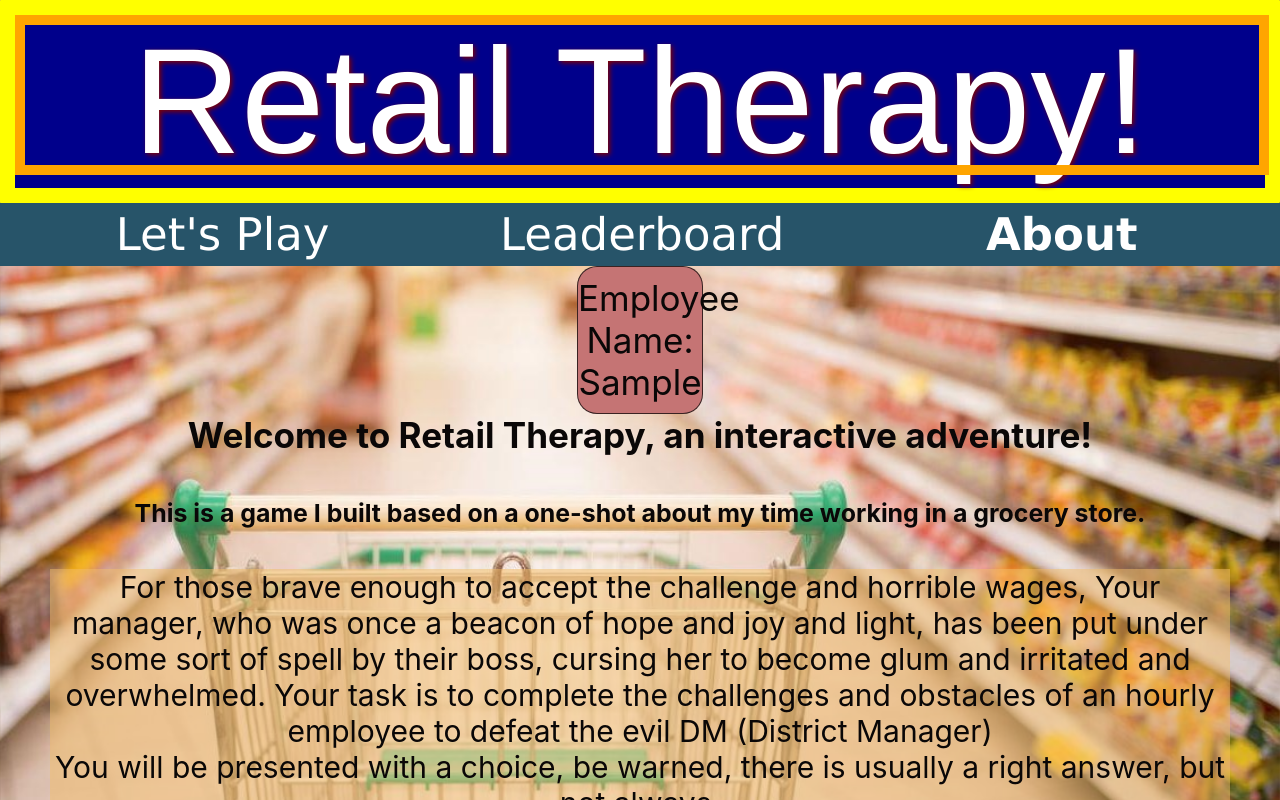
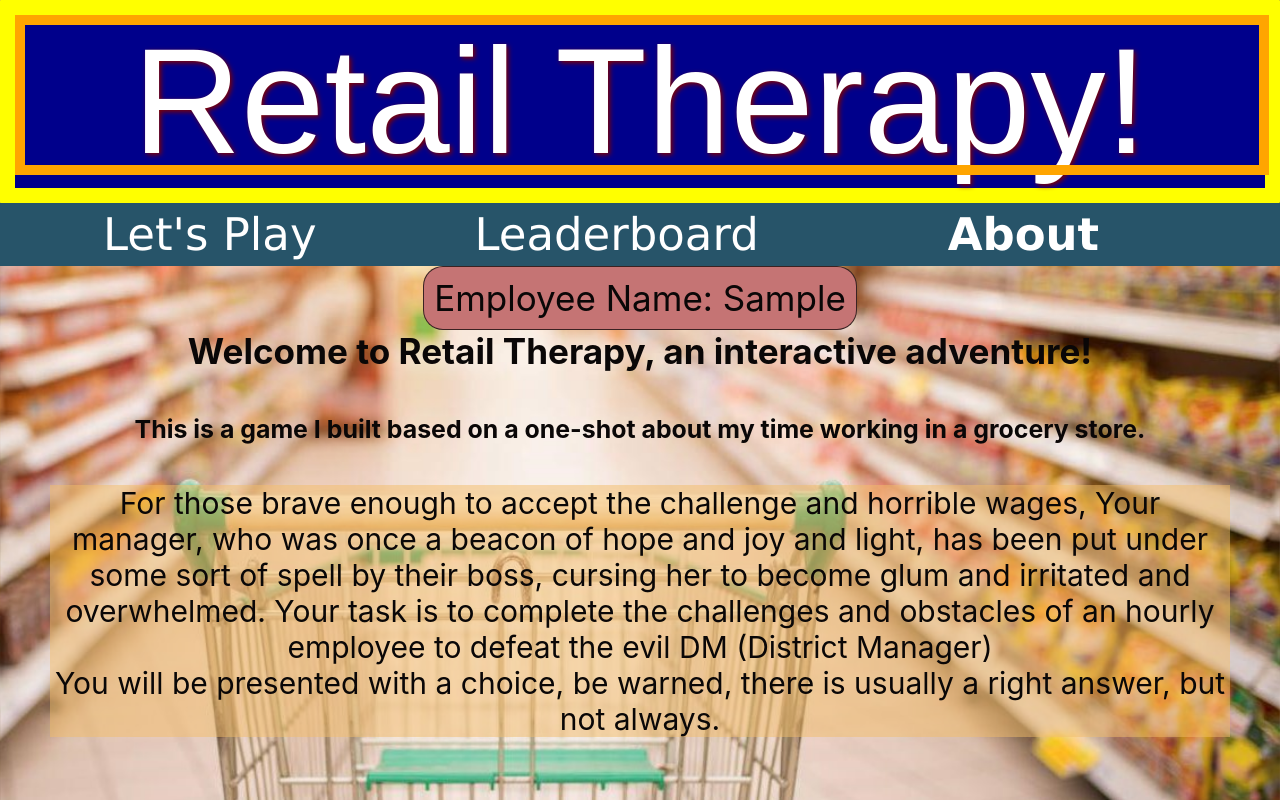
Before and after one commit to JillKlatt/retail-therapy, a React (Create React App) app: page / in a window 1280 px wide. Both pictures are taken after typing "Sample" into the empty fields and a click on the input "Send to HR". Shown: the top 800 px of the page. Built offline with nearby package versions, Linux system fonts and the light colour scheme.

Commit message:
Shift margin

```diff
--- a/src/components/Pages/Page.css
+++ b/src/components/Pages/Page.css
@@ -12,10 +12,8 @@
     font-size: 45px;
     color: white;
     text-align: center;
-    /* justify-content: space-around; */
     padding: 5px 5px;
-    margin-left: 2%;
-    /*margin-right: 150px; */
+    margin-left: 1%;
     text-decoration: none;
     width: 30%;
 
@@ -70,7 +68,6 @@
 
   .app-body{
   min-height: 100vh;
-  /* display: flex; */
   flex-direction: column;
   align-items: center;
   justify-content: center;
@@ -80,27 +77,6 @@
   margin-right: auto;
   }
 
-
-
-  .name-badge{
-  border: 1px solid rgba(0, 0, 0, 0.7);
-  margin: 0 auto;
-  width: 30%;
-  height: auto;
-  background-color: rgb(197, 116, 116);
-  border-radius: 20px;
-  padding: 10px 0;
-  font-size: 35px;
-  }
-
-  .points-badge span{
-    font-size: 30px;
-    width: 20px;
-  }
-
-  span {
-    width: 50px;
-  }
 
   .leaderboard{
     display:table;
@@ -112,29 +88,3 @@
     font-weight:600;
     padding: 2px;
   }
-
-
-  /*
-  .name-badge-title {
-    color: white;
-    font-family: Arial, Helvetica, sans-serif;
-    font-size: 32px;
-    letter-spacing: 0.1em;
-    text-align: center;
-    padding: 0 0 10px;
-    margin: 0;
-  }
-  .name-badge-copy {
-    color: white;
-    font-family: Arial, Helvetica, sans-serif;
-    font-size: 18px;
-    letter-spacing: 0.1em;
-    text-align: center;
-    margin: 0;
-  }
-  .name-badge-canvas {
-    width: 100%;
-    height: 65%;
-    cursor: default;
-    background-color: white;
-  } */
```
